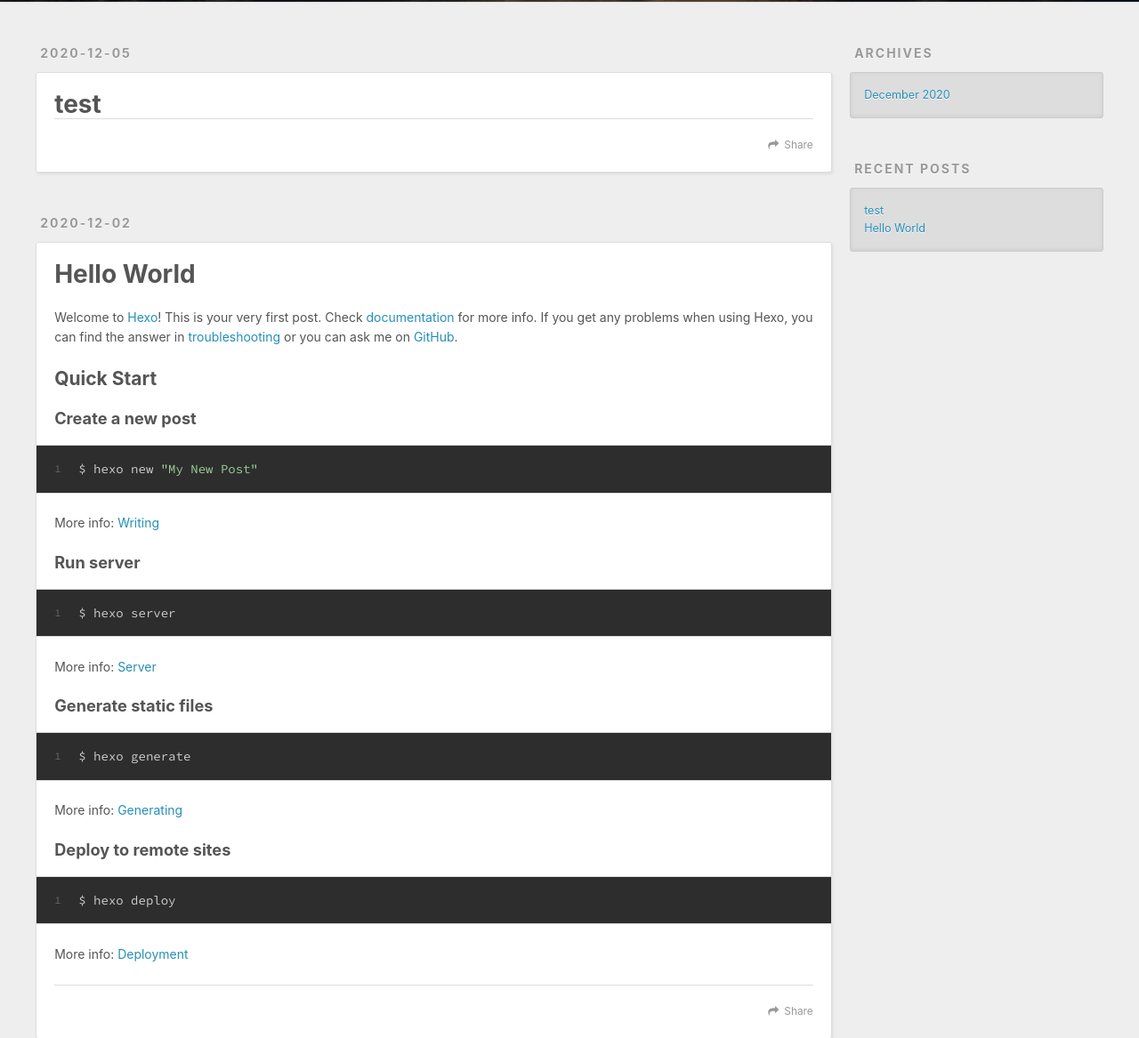
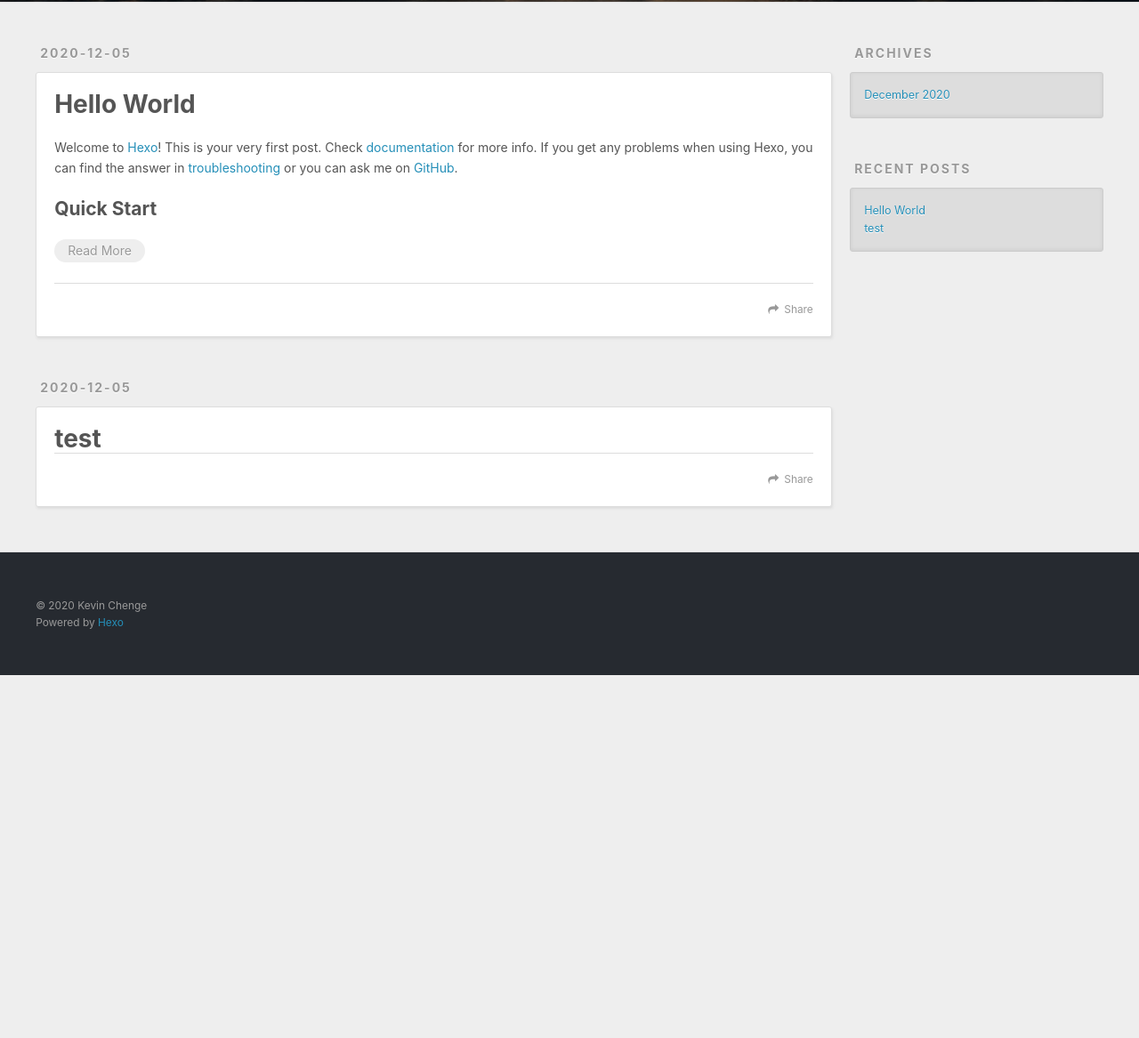
Before and after one commit to KevinMythCheng/KevinMythCheng.github.io, a plain HTML site: page index.html in a window 1280 px wide. Shown: the part 298-1465 px from the top of the page at 89% size. After the commit the page ends 1057 px from the top, so only its background shows below. Drawn offline with nearby package versions, Linux system fonts and the light colour scheme.

Commit message:
Site updated: 2020-12-05 02:34:01

```diff
--- a/index.html
+++ b/index.html
@@ -9,7 +9,7 @@
   <meta name="viewport" content="width=device-width, initial-scale=1, maximum-scale=1">
   <meta property="og:type" content="website">
 <meta property="og:title" content="Hexo">
-<meta property="og:url" content="http://example.com/index.html">
+<meta property="og:url" content="https://kevinmythcheng.github.io/index.html">
 <meta property="og:site_name" content="Hexo">
 <meta property="og:locale" content="en_US">
 <meta property="article:author" content="Kevin Chenge">
@@ -56,13 +56,55 @@
         <a id="nav-search-btn" class="nav-icon" title="Search"></a>
       </nav>
       <div id="search-form-wrap">
-        <form action="//google.com/search" method="get" accept-charset="UTF-8" class="search-form"><input type="search" name="q" class="search-form-input" placeholder="Search"><button type="submit" class="search-form-submit">&#xF002;</button><input type="hidden" name="sitesearch" value="http://example.com"></form>
+        <form action="//google.com/search" method="get" accept-charset="UTF-8" class="search-form"><input type="search" name="q" class="search-form-input" placeholder="Search"><button type="submit" class="search-form-submit">&#xF002;</button><input type="hidden" name="sitesearch" value="https://kevinMythCheng.github.io"></form>
       </div>
     </div>
   </div>
 </header>
       <div class="outer">
         <section id="main">
+
+    <article id="post-hello-world" class="article article-type-post" itemscope itemprop="blogPost">
+  <div class="article-meta">
+    <a href="/2020/12/05/hello-world/" class="article-date">
+  <time datetime="2020-12-04T17:29:27.451Z" itemprop="datePublished">2020-12-05</time>
+</a>
+
+  </div>
+  <div class="article-inner">
+
+
+      <header class="article-header">
+
+
+    <h1 itemprop="name">
+      <a class="article-title" href="/2020/12/05/hello-world/">Hello World</a>
+    </h1>
+
+
+      </header>
+
+    <div class="article-entry" itemprop="articleBody">
+
+        <p>Welcome to <a target="_blank" rel="noopener" href="https://hexo.io/">Hexo</a>! This is your very first post. Check <a target="_blank" rel="noopener" href="https://hexo.io/docs/">documentation</a> for more info. If you get any problems when using Hexo, you can find the answer in <a target="_blank" rel="noopener" href="https://hexo.io/docs/troubleshooting.html">troubleshooting</a> or you can ask me on <a target="_blank" rel="noopener" href="https://github.com/hexojs/hexo/issues">GitHub</a>.</p>
+<h2 id="Quick-Start"><a href="#Quick-Start" class="headerlink" title="Quick Start"></a>Quick Start</h2>
+
+          <p class="article-more-link">
+            <a href="/2020/12/05/hello-world/#more">Read More</a>
+          </p>
+
+
+    </div>
+    <footer class="article-footer">
+      <a data-url="https://kevinmythcheng.github.io/2020/12/05/hello-world/" data-id="ckialx36800017auldj0r9npt" class="article-share-link">Share</a>
+
+
+    </footer>
+  </div>
+
+</article>
+
+
 
     <article id="post-test" class="article article-type-post" itemscope itemprop="blogPost">
   <div class="article-meta">
@@ -90,56 +132,7 @@
 
     </div>
     <footer class="article-footer">
-      <a data-url="http://example.com/2020/12/05/test/" data-id="ckiaj3yqe0002huul7f44bo4y" class="article-share-link">Share</a>
-
-
-    </footer>
-  </div>
-
-</article>
-
-
-
-    <article id="post-hello-world" class="article article-type-post" itemscope itemprop="blogPost">
-  <div class="article-meta">
-    <a href="/2020/12/02/hello-world/" class="article-date">
-  <time datetime="2020-12-02T05:25:17.338Z" itemprop="datePublished">2020-12-02</time>
-</a>
-
-  </div>
-  <div class="article-inner">
-
-
-      <header class="article-header">
-
-
-    <h1 itemprop="name">
-      <a class="article-title" href="/2020/12/02/hello-world/">Hello World</a>
-    </h1>
-
-
-      </header>
-
-    <div class="article-entry" itemprop="articleBody">
-
-        <p>Welcome to <a target="_blank" rel="noopener" href="https://hexo.io/">Hexo</a>! This is your very first post. Check <a target="_blank" rel="noopener" href="https://hexo.io/docs/">documentation</a> for more info. If you get any problems when using Hexo, you can find the answer in <a target="_blank" rel="noopener" href="https://hexo.io/docs/troubleshooting.html">troubleshooting</a> or you can ask me on <a target="_blank" rel="noopener" href="https://github.com/hexojs/hexo/issues">GitHub</a>.</p>
-<h2 id="Quick-Start"><a href="#Quick-Start" class="headerlink" title="Quick Start"></a>Quick Start</h2><h3 id="Create-a-new-post"><a href="#Create-a-new-post" class="headerlink" title="Create a new post"></a>Create a new post</h3><figure class="highlight bash"><table><tr><td class="gutter"><pre><span class="line">1</span><br></pre></td><td class="code"><pre><span class="line">$ hexo new <span class="string">&quot;My New Post&quot;</span></span><br></pre></td></tr></table></figure>
-
-<p>More info: <a target="_blank" rel="noopener" href="https://hexo.io/docs/writing.html">Writing</a></p>
-<h3 id="Run-server"><a href="#Run-server" class="headerlink" title="Run server"></a>Run server</h3><figure class="highlight bash"><table><tr><td class="gutter"><pre><span class="line">1</span><br></pre></td><td class="code"><pre><span class="line">$ hexo server</span><br></pre></td></tr></table></figure>
-
-<p>More info: <a target="_blank" rel="noopener" href="https://hexo.io/docs/server.html">Server</a></p>
-<h3 id="Generate-static-files"><a href="#Generate-static-files" class="headerlink" title="Generate static files"></a>Generate static files</h3><figure class="highlight bash"><table><tr><td class="gutter"><pre><span class="line">1</span><br></pre></td><td class="code"><pre><span class="line">$ hexo generate</span><br></pre></td></tr></table></figure>
-
-<p>More info: <a target="_blank" rel="noopener" href="https://hexo.io/docs/generating.html">Generating</a></p>
-<h3 id="Deploy-to-remote-sites"><a href="#Deploy-to-remote-sites" class="headerlink" title="Deploy to remote sites"></a>Deploy to remote sites</h3><figure class="highlight bash"><table><tr><td class="gutter"><pre><span class="line">1</span><br></pre></td><td class="code"><pre><span class="line">$ hexo deploy</span><br></pre></td></tr></table></figure>
-
-<p>More info: <a target="_blank" rel="noopener" href="https://hexo.io/docs/one-command-deployment.html">Deployment</a></p>
-
-
-    </div>
-    <footer class="article-footer">
-      <a data-url="http://example.com/2020/12/02/hello-world/" data-id="ckiaj3yqc0001huuld5d8d0g9" class="article-share-link">Share</a>
+      <a data-url="https://kevinmythcheng.github.io/2020/12/05/test/" data-id="ckialx36900027aulh4lh4iq9" class="article-share-link">Share</a>
 
 
     </footer>
@@ -180,11 +173,11 @@
       <ul>
 
           <li>
-            <a href="/2020/12/05/test/">test</a>
+            <a href="/2020/12/05/hello-world/">Hello World</a>
           </li>
 
           <li>
-            <a href="/2020/12/02/hello-world/">Hello World</a>
+            <a href="/2020/12/05/test/">test</a>
           </li>
 
       </ul>
```
Also changed, not shown: 2020/12/05/hello-world/index.html (renamed from 2020/12/02/hello-world/index.html, +15 -17 lines), 2020/12/05/test/index.html (+12 -8 lines), archives/2020/12/index.html (+10 -10 lines), archives/2020/index.html (+10 -10 lines), archives/index.html (+10 -10 lines).
